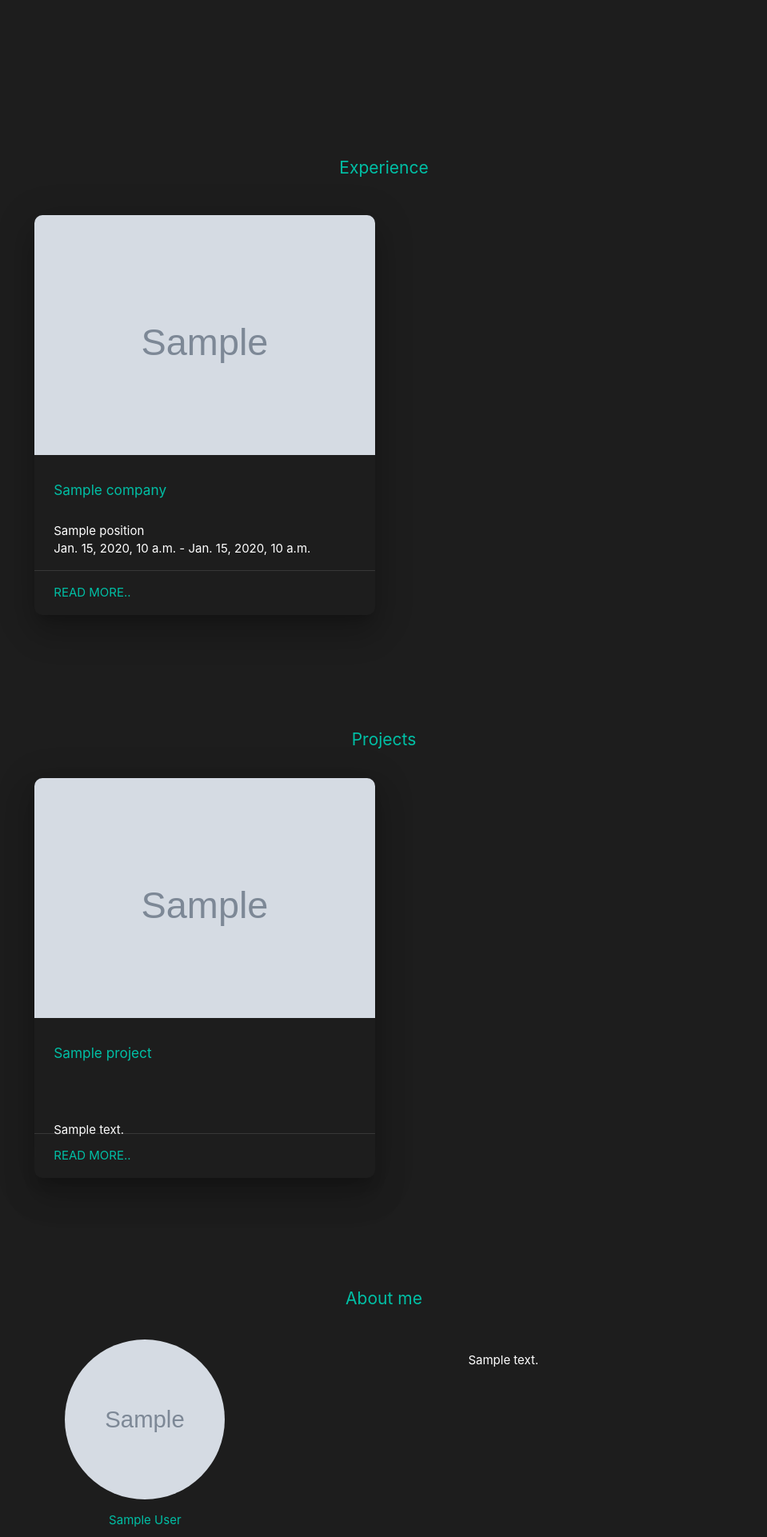
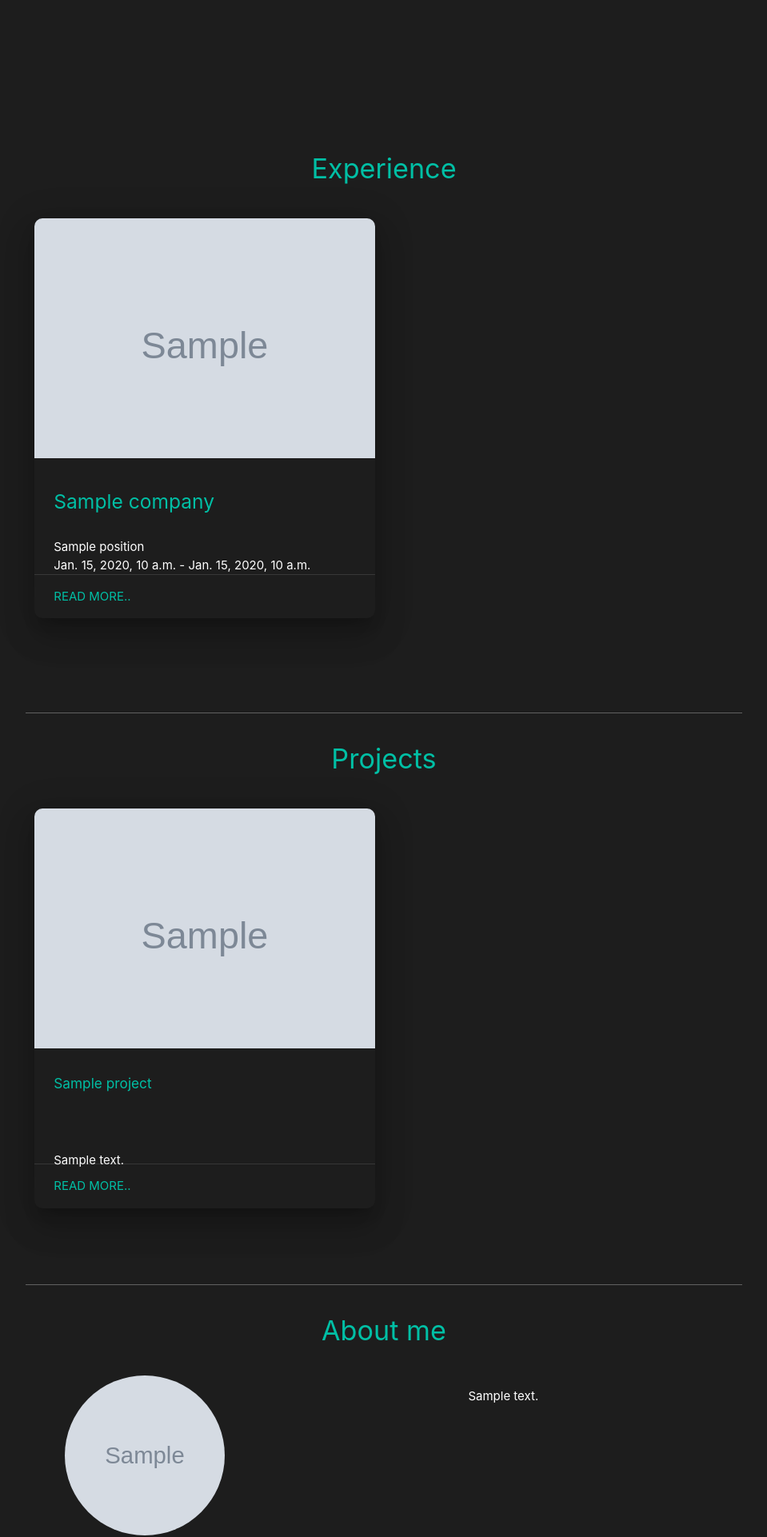
Before and after one commit to MayankJ99/Portfolio2.0, a Django app: template personal/templates/index.html in a window 1280 px wide. Shown: the part 412-2334 px from the top of the page at 80% size, without its empty margins (160-1119 px from the left). Run offline with Django 3.2, Linux system fonts and the light colour scheme; the template is opened without the code that fills it: most values are stand-ins (such as "Sample title", 1, 10 or a date in 2020); grey boxes marked "Sample" are stand-in pictures; some libraries are stand-ins or nearby versions.

Commit message:
lighthouse optimizations

```diff
--- a/personal/templates/index.html
+++ b/personal/templates/index.html
@@ -1,15 +1,17 @@
 {% load static %}
 
 <!DOCTYPE html>
-
+<html lang = "en">
 <head>
     <meta charset="utf-8">
     <meta name="description" content="Hi! I am Mayank Jha. This is my personal website.">
     <meta name="keywords"
           content="HTML, CSS, JavaScript, Django, Mayank, Jha, Mayank Jha, MJ, Mayank J, Personal, Website, Portfolio, Software, Engineer, Developer, Computer, Science, Engineering, Amazon, University at Buffalo, UB, CSE, SWE, SDE">
     <meta name="author" content="Mayank Jha">
+      <meta name="theme-color" content="#1d1d1d"/>
     <meta name="google-site-verification" content="ChBJDT74QfQB3NzKlNamOU9o0FaTzl7YAhxqn6Ildb0"/>
     <title>Mayank Jha</title>
+    <link rel="apple-touch-icon" href="{% static 'mayankjha813_poker.svg'%}">
     <link rel="stylesheet" href="{% static '/index.css' %} ">
     <link rel="icon" href=" {% static 'mayankjha813_poker.svg' %}"
           type="image/x-icon">
@@ -28,7 +30,7 @@
     <script type="text/javascript" src="{% static 'js/materialize.min.js' %}"></script>
 
 
-    <meta name="viewport" content="width=device-width, initial-scale=0.9, user-scalable=no"/>
+    <meta name="viewport" content="width=device-width, initial-scale=1.0"/>
 
 </head>
 <body>
@@ -128,9 +132,8 @@
 
 </section>
 
-<section id="experience" class="section scrollspy" data-aos="fade-up"
-         data-aos-duration="1000">
-    <h3 class="teal-text text-accent-4 center-align" style="font-size: 1.4rem;"> Experience</h3>
+<section id="experience" class="section scrollspy">
+    <h4 class="teal-text text-accent-4 center-align"> Experience</h4>
     <br>
     <div class="container">
         <div class="row">
@@ -146,7 +149,7 @@
                         </div>
 
                         <div class="card-content">
-                            <h6 class="left-align teal-text text-accent-4">{{ work.company }}</h6>
+                            <h5 class="left-align teal-text text-accent-4">{{ work.company }}</h5>
                             <br>
                             <p class="left-align white-text">{{ work.position }}</p>
                             {% if work.end_date %}
@@ -191,8 +194,12 @@
 <br>
 <br>
 
+<div class="container">
+    <div class="divider grey darken-2"></div>
+</div>
+
 <section id="projects" class="section scrollspy">
-    <h6 class="teal-text text-accent-4 center-align" style="font-size: 1.4rem;">Projects</h6>
+    <h4 class="teal-text text-accent-4 center-align">Projects</h4>
     <br>
     <div class="container">
         <div class="row">
@@ -253,10 +263,18 @@
     </div>
 </section>
 
-<br><br>
+<br>
+<br>
+
+<div class="container">
+    <div class="divider grey darken-2"></div>
+</div>
+
+
 <section id="about" class="section scrollspy" data-aos="fade-up"
          data-aos-duration="1000">
-    <h3 class="teal-text text-accent-4 center-align" style="font-size: 1.4rem;">About me</h3>
+
+    <h4 class="teal-text text-accent-4 center-align">About me</h4>
     <p></p>
     <br>
     <div class="container">
@@ -279,10 +297,14 @@
     </div>
 </section>
 
+<div class="container">
+    <div class="divider grey darken-2"></div>
+</div>
+
 <section id="contact" class="section scrollspy" data-aos="fade-up"
          data-aos-duration="1000">
 
-    <h4 class="teal-text text-accent-4 center-align" style="font-size: 1.4rem;">Contact Me!</h4>
+    <h4 class="teal-text text-accent-4 center-align">Contact Me!</h4>
     <br>
     <br>
     <div class="container center-align">
@@ -373,15 +399,14 @@
         var instances = M.Sidenav.init(elems, {edge: 'right'});
     });
 
-    $(document).ready(function () {
-        $('.modal').modal();
+    document.addEventListener('DOMContentLoaded', function () {
+        var elems = document.querySelectorAll('.modal');
+        var instances = M.Modal.init(elems, {});
     });
 
-    $(document).ready(function () {
-        $('.scrollspy').scrollSpy();
-    });
-    $(document).ready(function () {
-        $('.materialboxed').materialbox();
+    document.addEventListener('DOMContentLoaded', function () {
+        var elems = document.querySelectorAll('.scrollspy');
+        var instances = M.ScrollSpy.init(elems, {});
     });
 
     document.addEventListener('DOMContentLoaded', function () {
```
Also changed, not shown: other parts of personal/templates/index.html (+28 -19 lines), personal_web/settings.py (+6 -1 lines), db.sqlite3. Lines whose indentation alone changed are shown as unchanged.
